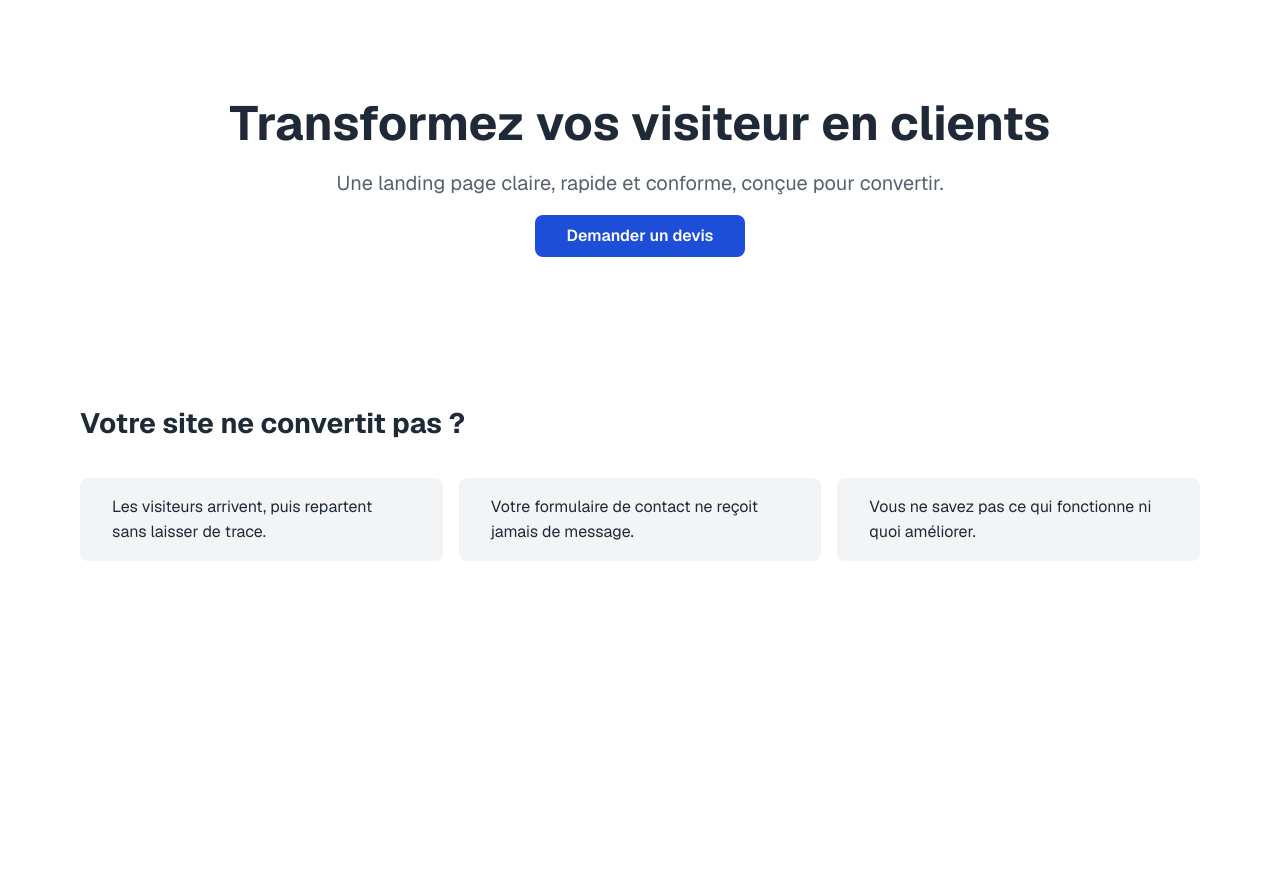
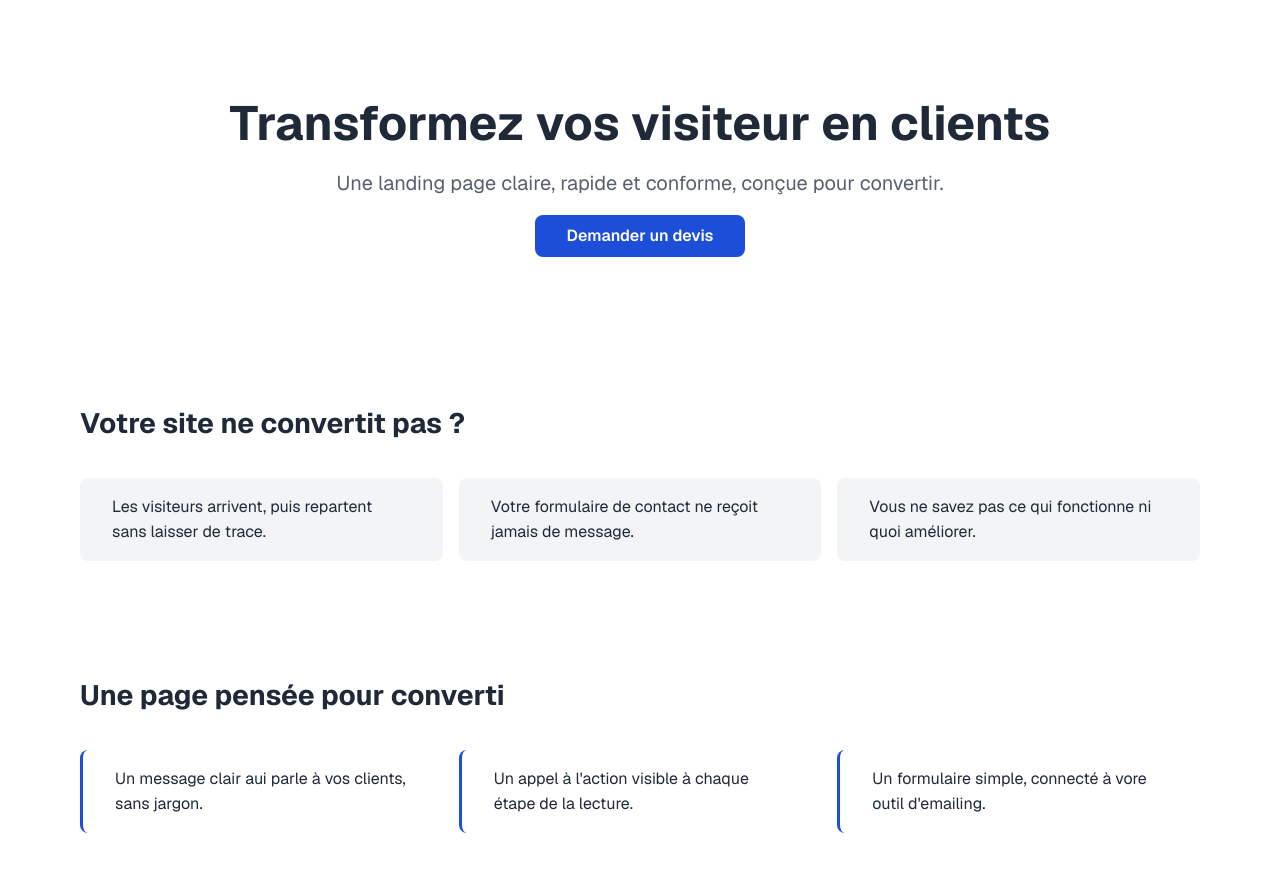
Before and after one commit to jorge-santoss/landingpage-clara, a Next.js app: page / in a window 1280 px wide. Shown: the top 872 px of the page. Before the commit the page ends 800 px from the top, so only its background shows below. Built offline with nearby package versions, Linux system fonts and the light colour scheme.

Commit message:
feat(solution): add solution section

```diff
--- a/app/page.tsx
+++ b/app/page.tsx
@@ -1,11 +1,13 @@
 import Hero from "@/components/Hero/Hero";
 import Problem from "@/components/Problem/Problem";
+import Solution from "@/components/Solution/Solution";
 
 export default function Home() {
   return (
       <>
         <Hero />
         <Problem />
+        <Solution />
       </>
   )
 }
--- /dev/null
+++ b/components/Solution/Solution.module.css
@@ -0,0 +1,22 @@
+.solution {
+    padding-block: var(--space-xl);
+}
+
+.title {
+    font-size: var(--text-xl);
+    margin-block-end: var(--space-lg);
+}
+
+.items {
+    list-style: none;
+    padding-inline-start: 0;
+    display: grid;
+    gap: var(--space-md);
+    grid-template-columns: repeat(auto-fit, minmax(16rem, 1fr));
+}
+
+.item {
+    border-left: 3px solid var(--color-primary);
+    padding: var(--space-md) var(--space-lg);
+    border-radius: 0.5rem;
+}
--- /dev/null
+++ b/components/Solution/Solution.tsx
@@ -0,0 +1,15 @@
+import { site } from "@/content/site";
+import styles from "./Solution.module.css";
+
+export default function Solution() {
+    return (
+        <section className={`${styles.solution} container`} id="solution" aria-labelledby="solution-title" >
+            <h2 className={styles.title} id="solution-title">{site.solution.title}</h2>
+            <ul className={styles.items} role="list">
+                {site.solution.benefits.map((benefit) => (
+                    <li className={styles.item} key={benefit}>{benefit}</li>
+                ))}
+            </ul>
+        </section>
+    )
+}
--- a/content/site.json
+++ b/content/site.json
@@ -17,5 +17,13 @@
       "Votre formulaire de contact ne reçoit jamais de message.",
       "Vous ne savez pas ce qui fonctionne ni quoi améliorer."
     ]
+  },
+  "solution": {
+    "title": "Une page pensée pour converti",
+    "benefits": [
+      "Un message clair aui parle à vos clients, sans jargon.",
+      "Un appel à l'action visible à chaque étape de la lecture.",
+      "Un formulaire simple, connecté à vore outil d'emailing."
+    ]
   }
 }
--- a/content/site.types.ts
+++ b/content/site.types.ts
@@ -13,5 +13,9 @@ export type SiteContent = {
     problem: {
         title: string;
         items: string[];
+    };
+    solution: {
+        title: string;
+        benefits: string[];
     }
 };
```
